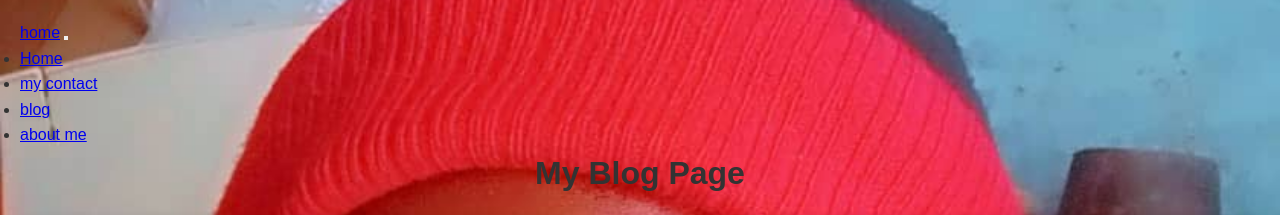
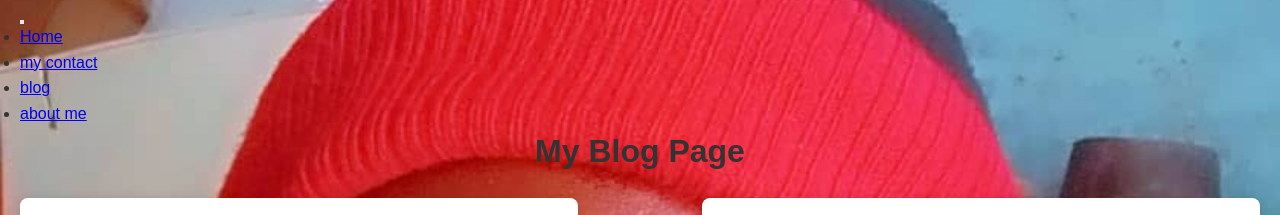
Before and after one commit to patience986/first-assignment, a plain HTML site: page blogalist.html in a window 1280 px wide. Shown: the top 215 px of the page. Drawn offline with Linux system fonts and the light colour scheme.

Commit message:
more modification

```diff
--- a/blogalist.html
+++ b/blogalist.html
@@ -88,7 +88,7 @@ body {
 <body>
     <nav class="navbar navbar-expand-lg bg-body-tertiary">
         <div class="container-fluid">
-          <a class="navbar-brand" href="index.html">home</a>
+
           <button class="navbar-toggler" type="button" data-bs-toggle="collapse" data-bs-target="#navbarNavDropdown" aria-controls="navbarNavDropdown" aria-expanded="false" aria-label="Toggle navigation">
             <span class="navbar-toggler-icon"></span>
           </button>
```
Also changed, not shown: about us.html (+1 -1 lines), index.html (+1 -1 lines).
